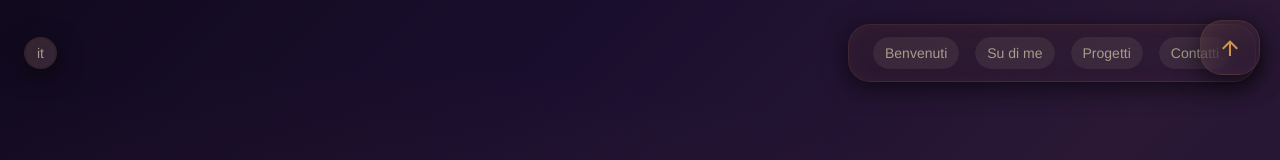
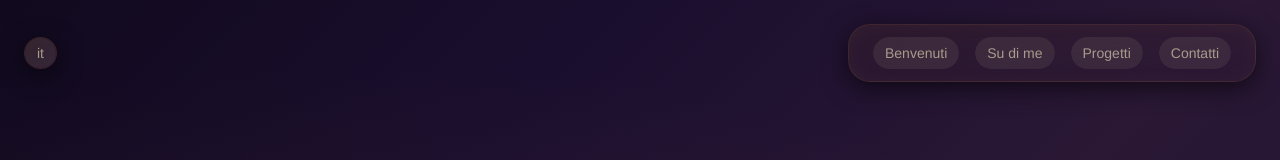
Before and after one commit to EnigmaJoy/portfolio, a Vue app: page / in a window 1280 px wide. Shown: the top 160 px of the page. Built offline with nearby package versions, Linux system fonts and the light colour scheme.

Commit message:
fix(PTF-005): Use v-if instead of v-show for Transition to work

```diff
--- a/src/App.vue
+++ b/src/App.vue
@@ -7,7 +7,7 @@
     <ContactMe id="contact" class="page-bg-6"/>
     <Transition name="fade">
         <MainButton
-            v-show="activeSection !== 'main'"
+            v-if="activeSection !== 'main'"
             :color="currentColor"
             style="position: fixed; top: 20px; right: 20px; z-index: 1000;"
         />
```
